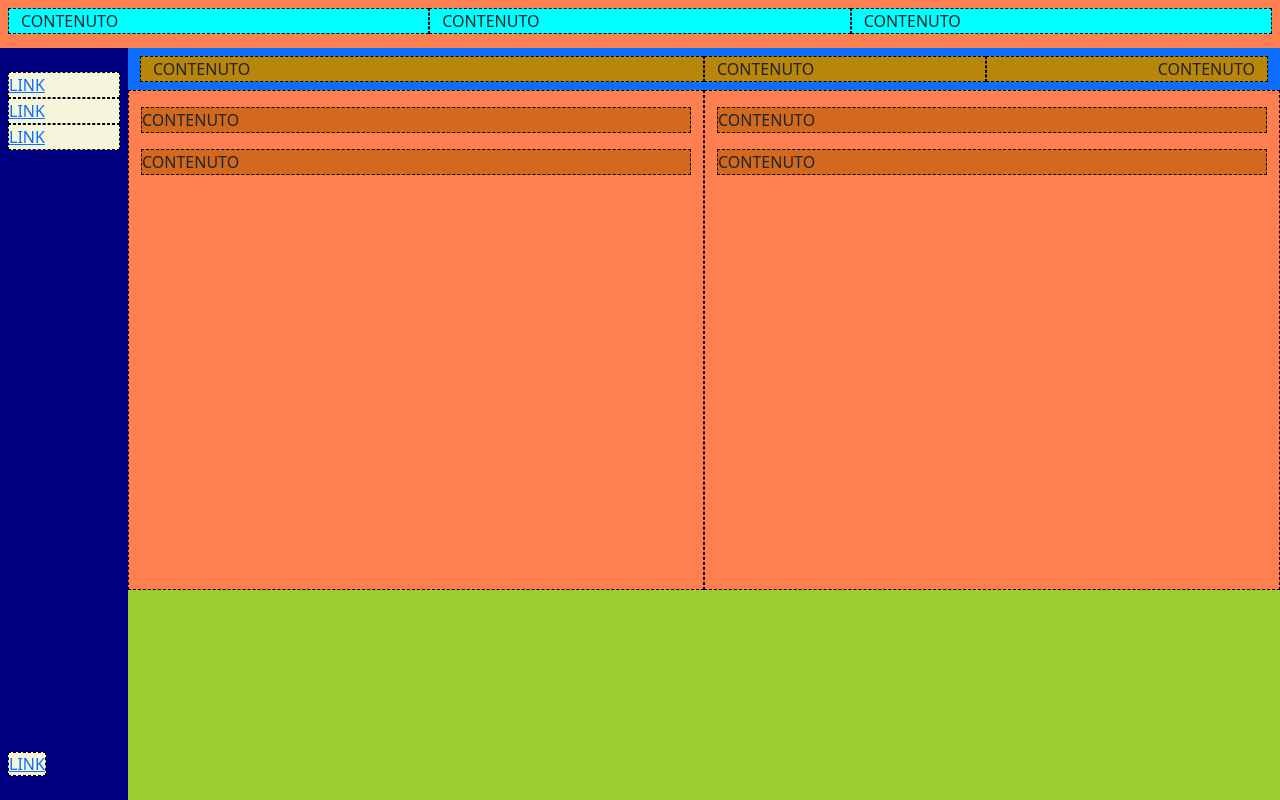
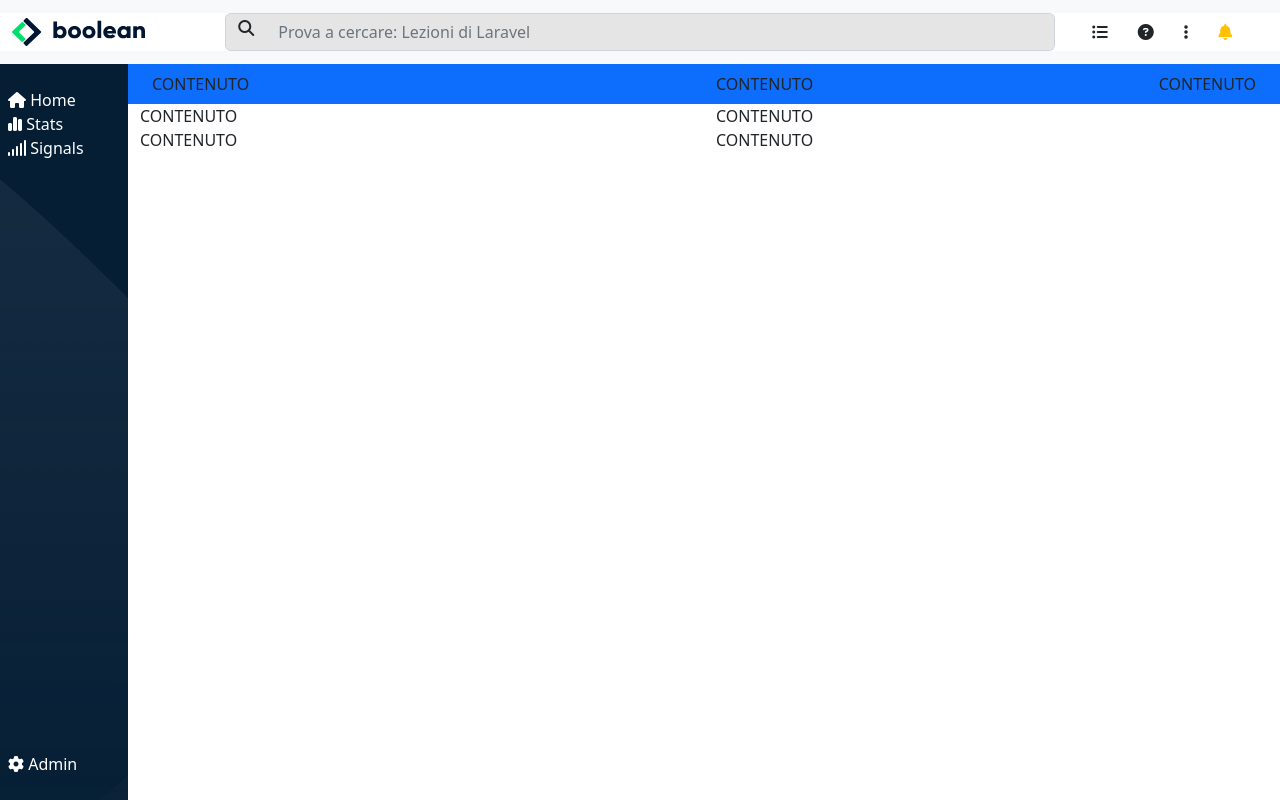
Before and after one commit to LorenzoNicco/html-css-bootstrap-dashboard, a plain HTML site: page index.html in a window 1280 px wide. Drawn offline with nearby package versions, Linux system fonts and the light colour scheme.

Commit message:
Update header e aside

```diff
--- a/css/style.css
+++ b/css/style.css
@@ -2,20 +2,26 @@
  HEADER
 ***********************************************/
 header {
-    height: 3rem;
+    height: 4rem;
+}
+
+.my-bg-lightgray {
+    background-color: #e5e5e5;
 }
 
 /***********************************************
  MAIN
 ***********************************************/
 main {
-    height: calc(100vh - 3rem);
+    height: calc(100vh - 4rem);
 }
 
 /* ASIDE */
 aside {
     width: 8rem;
     height: 100%;
+    background-image: url("../img/sidebar-bg.png");
+    background-color: #051e34;
 }
 
 aside nav {
--- a/index.html
+++ b/index.html
@@ -8,7 +8,7 @@
         <link rel="stylesheet" href="https://cdn.jsdelivr.net/npm/bootstrap@5.2.3/dist/css/bootstrap.min.css">
         <link rel="stylesheet" href="https://cdnjs.cloudflare.com/ajax/libs/font-awesome/6.2.1/css/all.min.css" integrity="sha512-MV7K8+y+gLIBoVD59lQIYicR65iaqukzvf/nwasF0nqhPay5w/9lJmVM2hMDcnK1OnMGCdVK+iQrJ7lzPJQd1w==" crossorigin="anonymous" referrerpolicy="no-referrer" />
 
-        <link rel="stylesheet" href="css/debug.css">
+        <!-- <link rel="stylesheet" href="css/debug.css"> -->
         <link rel="stylesheet" href="css/style.css">
 
         <title>Bootstrap Dashboard</title>
@@ -16,14 +16,35 @@
     <body class="debug">
         <!-- INTERFACCIA COMPLETA -->
         <!-- NAVBAR -->
-        <header>
+        <header class="d-flex align-items-center bg-light">
             <div class="container-fluid">
-                <nav class="row p-2">
-                    <div class="col">CONTENUTO</div>
+                <nav class="row align-items-centerp-2 bg-white">
+                    <div class="col-2 d-flex align-items-center">
+                        <img src="img/logo.svg" alt="Logo pic">
+                    </div>
 
-                    <div class="col">CONTENUTO</div>
+                    <div class="col input-group">
+                        <i class="fa-solid fa-magnifying-glass input-group-text my-bg-lightgray"></i>
+                        <input type="text" class="form-control my-bg-lightgray border-start-0" placeholder="Prova a cercare: Lezioni di Laravel">
+                    </div>
 
-                    <div class="col">CONTENUTO</div>
+                    <div class="col-2">
+                        <button class="btn">
+                            <i class="fa-solid fa-list-ul"></i>
+                        </button>
+
+                        <button class="btn">
+                            <i class="fa-solid fa-circle-question"></i>
+                        </button>
+
+                        <button class="btn">
+                            <i class="fa-solid fa-ellipsis-vertical"></i>
+                        </button>
+
+                        <button class="btn text-warning">
+                            <i class="fa-solid fa-bell"></i>
+                        </button>
+                    </div>
                 </nav>
             </div>
         </header>
@@ -34,13 +55,29 @@
             <aside>
                 <nav class="py-4 px-2 d-flex flex-column justify-content-between">
                     <div class="d-flex flex-column">
-                        <a href="#">LINK</a>
-                        <a href="#">LINK</a>
-                        <a href="#">LINK</a>
+                        <a href="#" class=" text-white text-decoration-none">
+                            <i class="fa-solid fa-house"></i>
+
+                            <span>Home</span>
+                        </a>
+                        <a href="#" class=" text-white text-decoration-none">
+                            <i class="fa-solid fa-chart-simple"></i>
+
+                            <span>Stats</span>
+                        </a>
+                        <a href="#" class=" text-white text-decoration-none">
+                            <i class="fa-solid fa-signal"></i>
+
+                            <span>Signals</span>
+                        </a>
                     </div>
 
                     <div>
-                        <a href="#">LINK</a>
+                        <a href="#" class=" text-white text-decoration-none">
+                            <i class="fa-solid fa-gear"></i>
+
+                            <span>Admin</span>
+                        </a>
                     </div>
                 </nav>
             </aside>
```
